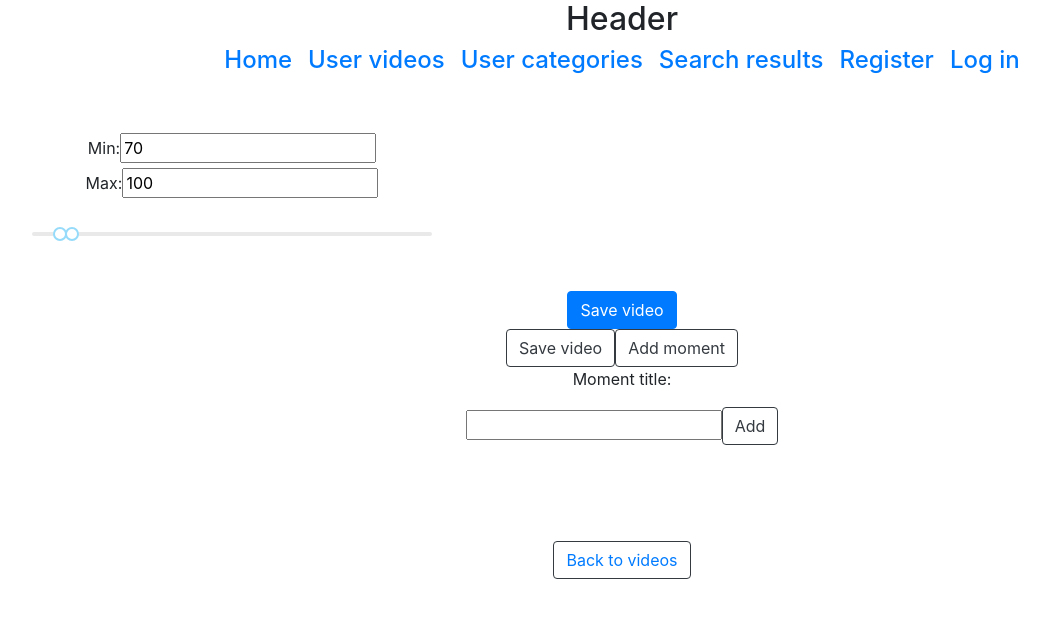
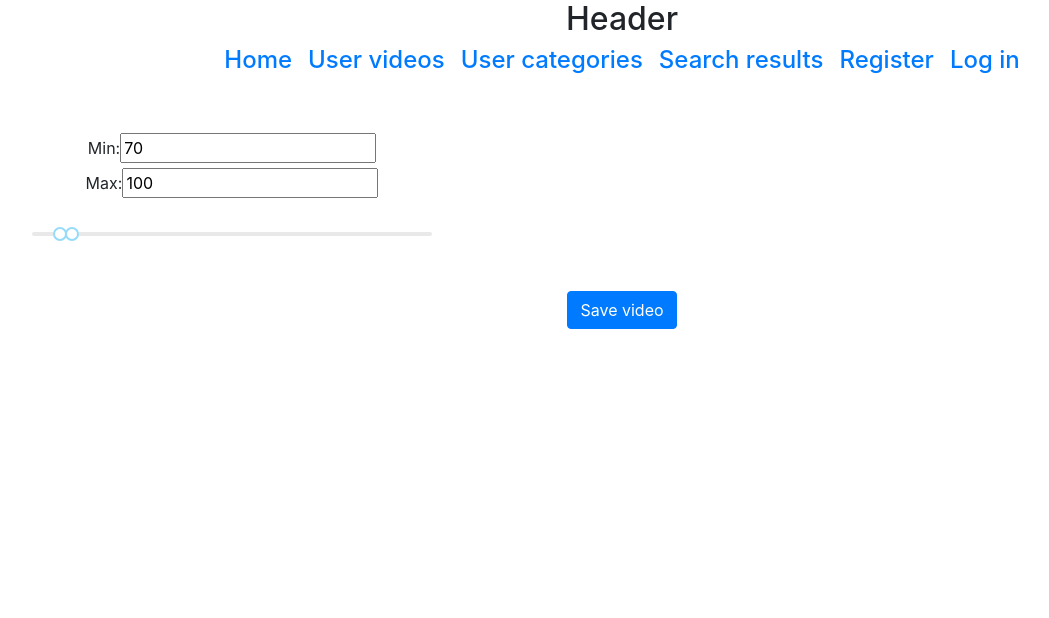
Before and after one commit to nataliaCodes/echo-replay-your-moments, a React (Create React App) app in the folder front-end/: page /moments in a window 1280 px wide. Shown: the top 618 px of the page, without its empty margins (18-1067 px from the left). Built offline with nearby package versions, Linux system fonts and the light colour scheme.

Commit message:
Render /moments conditionally based on video DB existence

```diff
--- a/front-end/src/components/MomentsPage/EditDeleteListMoments.jsx
+++ b/front-end/src/components/MomentsPage/EditDeleteListMoments.jsx
@@ -64,7 +64,7 @@ export default function List(props) {
           // else show the buttons
           (<>
             <Button onClick={() => setMode(key, name)} children={'Edit'} />
-            {/* {!showAlert && <Button onClick={() => handleAlert(name)}>Delete</Button>} */}
+            {!showAlert && <Button>Delete</Button>}
           </>)
         }
       </div>
--- a/front-end/src/components/MomentsPage/ShowMoments.jsx
+++ b/front-end/src/components/MomentsPage/ShowMoments.jsx
@@ -68,14 +68,12 @@ export default function Moment(props) {
       {/* <SearchBar /> */}
       <VideoPlayer videoInfo = {videoInfo} setVideoInfo={setVideoInfo}/>
       <MomentBar videoInfo = {videoInfo} setVideoInfo={setVideoInfo}/>
-      <Save videoInfo={videoInfo} setVideoInfo={setVideoInfo} selectedCat={videoInfo.selectedCat} categories={props.categories} categWithId={props.categWithId} moments={videoInfo.moments} oldVideo={props.oldVideo} selectedVidId={props.selectedVidId} />
-      <Button>Save video</Button>
-      <Button>Add moment</Button>
-      <NewMoment />
+      { !props.oldVideo &&
+        <>
+          <Save videoInfo={videoInfo} setVideoInfo={setVideoInfo} selectedCat={videoInfo.selectedCat} categories={props.categories} categWithId={props.categWithId} moments={videoInfo.moments} oldVideo={props.oldVideo} selectedVidId={props.selectedVidId} />
+        </>
+      }
       <EditDelete moments={videoInfo.moments} state={state} setSate={setState} />
-      <Button>
-        <Link to="/videos"> Back to videos </Link>
-      </Button>
     </div>
   );
 }
```
